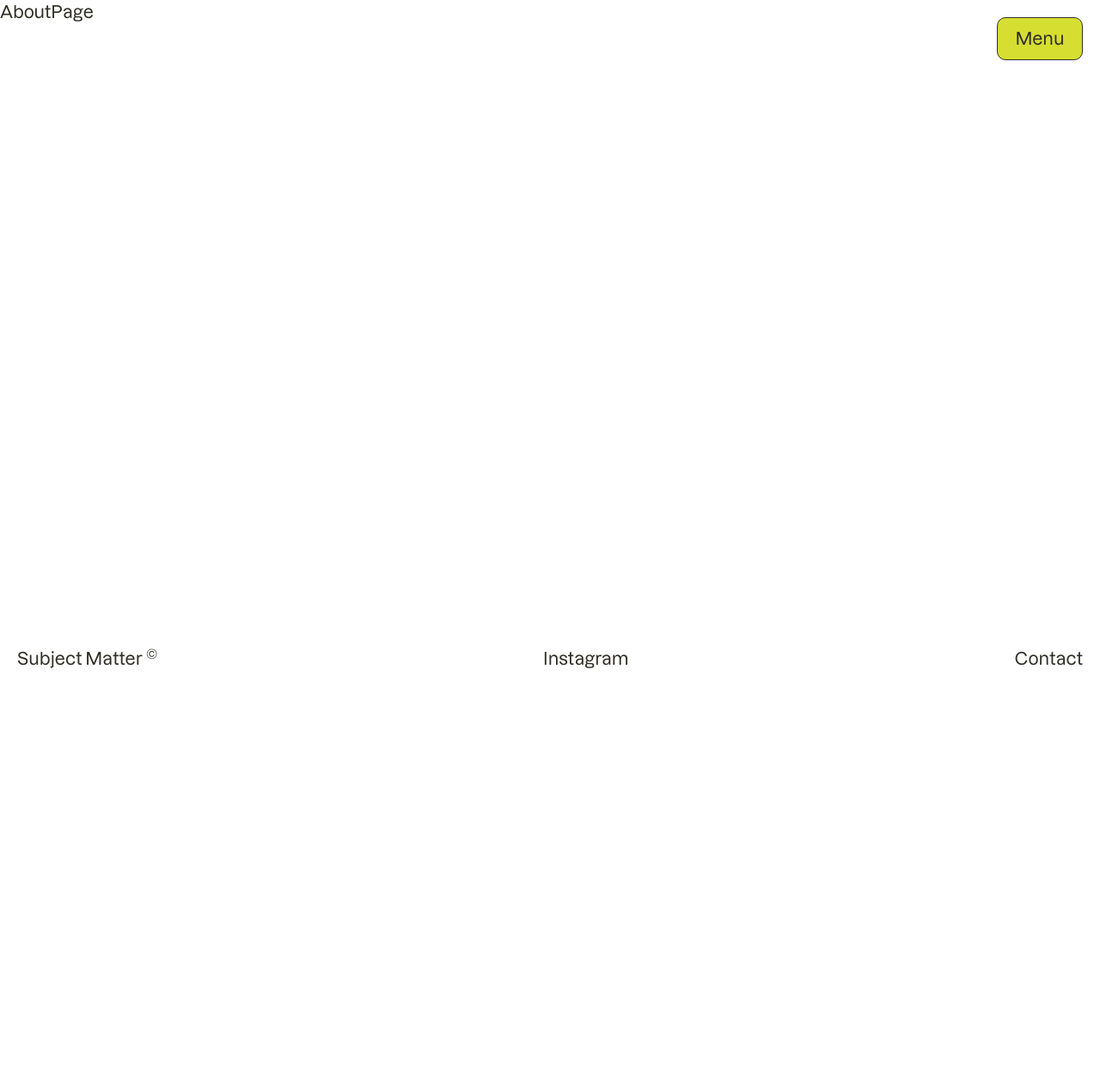
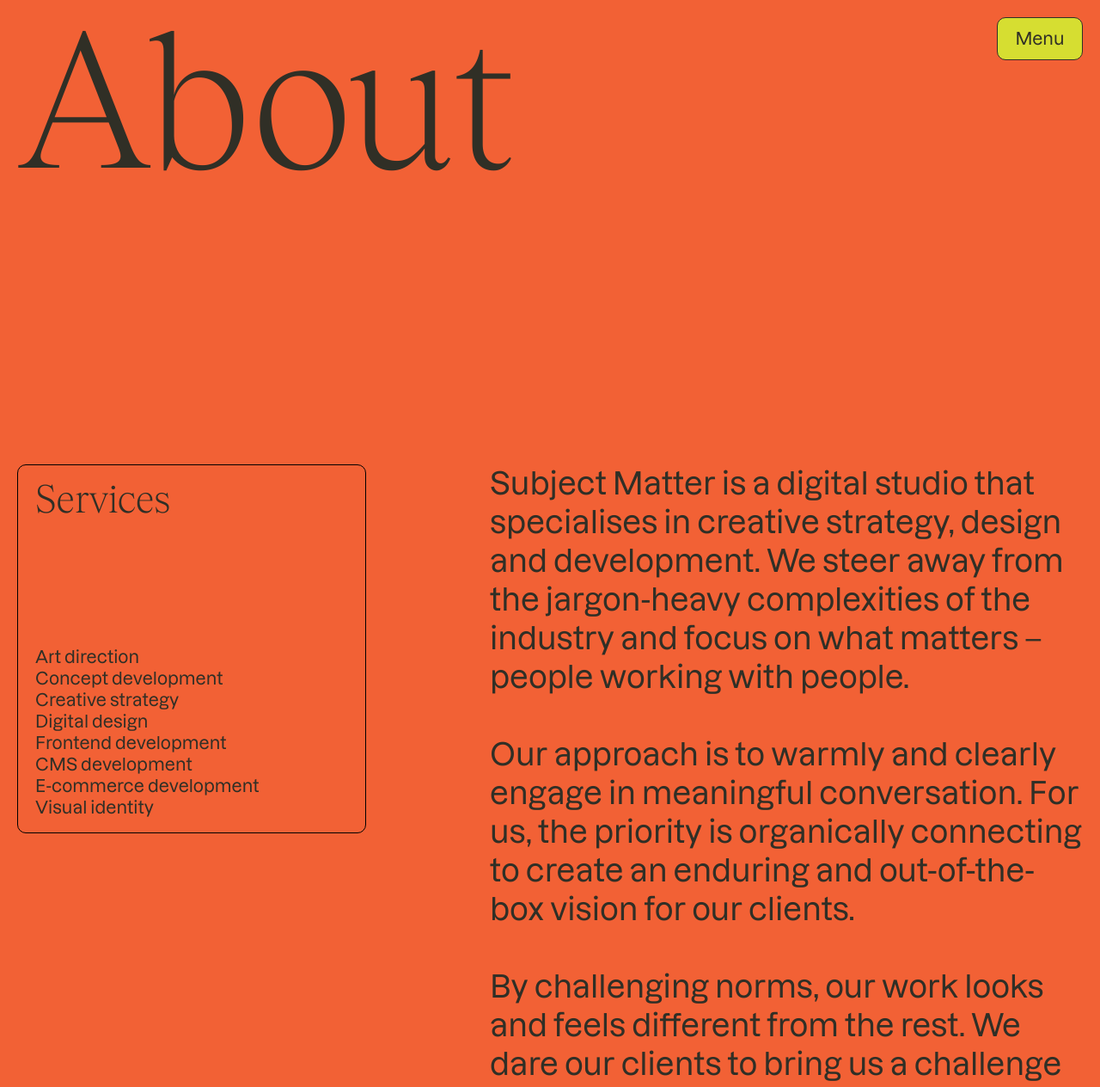
Before and after one commit to nurpais/subject-matter, a Next.js app: page /about in a window 1280 px wide. Shown: the top 1264 px of the page at 86% size. Before the commit the page ends 800 px from the top, so only its background shows below. Built offline with nearby package versions, Linux system fonts and the light colour scheme.

Commit message:
Add about page

```diff
--- a/app/about/page.tsx
+++ b/app/about/page.tsx
@@ -1,5 +1,53 @@
+'use client'
+import Container from '@/components/template/Container'
+import NavbarTriggerBtn from '@/components/template/Navbar/NavbarTriggerBtn'
+import useBg from '@/hooks/useBg'
+
 const AboutPage = () => {
-  return <div>AboutPage</div>
+  useBg('#F26135')
+
+  return (
+    <Container className="pb-[200px] md:pb-[280px]">
+      <h1 className="heading-primary">About</h1>
+
+      <div className="sticky top-5 mt-20 flex justify-end md:hidden">
+        <NavbarTriggerBtn />
+      </div>
+
+      <main className="mt-2.5 md:mt-[200px] lg:mt-[320px]">
+        <div className="flex flex-col gap-8 lg:flex-row lg:items-start lg:justify-between">
+          <div className="w-full rounded-[10px] border border-black px-2.5 py-2 md:px-5 md:py-4 lg:max-w-[406px]">
+            <h2 className="font-tobias text-[35px] font-light leading-none md:text-[45px]">Services</h2>
+
+            <ul role="list" className="mt-[180px] font-medium md:mt-[150px]">
+              <li>Art direction</li>
+              <li>Concept development</li>
+              <li>Creative strategy</li>
+              <li>Digital design</li>
+              <li>Frontend development</li>
+              <li>CMS development</li>
+              <li>E-commerce development</li>
+              <li>Visual identity</li>
+            </ul>
+          </div>
+
+          <p className="w-full text-[22px] md:text-[36px] lg:max-w-[690px]">
+            Subject Matter is a digital studio that specialises in creative strategy, design and development. We steer
+            away from the jargon-heavy complexities of the industry and focus on what matters – people working with
+            people.
+            <br /> <br />
+            Our approach is to warmly and clearly engage in meaningful conversation. For us, the priority is organically
+            connecting to create an enduring and out-of-the-box vision for our clients.
+            <br /> <br />
+            By challenging norms, our work looks and feels different from the rest. We dare our clients to bring us a
+            challenge because we love the process of finding the best solutions for them. In return, we challenge our
+            clients to embrace a new, forward-thinking method of design that genuinely engages audiences, and is built
+            to last.
+          </p>
+        </div>
+      </main>
+    </Container>
+  )
 }
 
 export default AboutPage
--- a/assets/styles/tailwind/index.css
+++ b/assets/styles/tailwind/index.css
@@ -4,11 +4,15 @@
 
 @layer base {
   body {
-    @apply bg-white font-dazzed text-lg font-medium text-dark md:text-xl;
+    @apply bg-white font-dazzed text-[18px] font-medium leading-tight text-dark md:text-[20px];
     -webkit-font-smoothing: antialiased;
   }
 
   a {
     @apply transition-colors hover:text-primary;
   }
+
+  .heading-primary {
+    @apply font-tobias text-[84px] font-light leading-none md:text-[140px] lg:text-[220px];
+  }
 }
--- /dev/null
+++ b/hooks/useBg.ts
@@ -0,0 +1,17 @@
+'use client'
+
+import { useEffect } from 'react'
+
+const useBg = (color: string) => {
+  useEffect(() => {
+    // Set the background color of the body when the component mounts
+    document.body.style.backgroundColor = color
+
+    // Clean up the effect by resetting the background color when the component unmounts
+    return () => {
+      document.body.style.backgroundColor = ''
+    }
+  }, [color])
+}
+
+export default useBg
--- a/tailwind.config.ts
+++ b/tailwind.config.ts
@@ -11,6 +11,7 @@ const config: Config = {
       colors: {
         primary: '#D6DE31',
         dark: '#302F26',
+        orange: '#F26135',
       },
     },
     fontFamily: {
```
